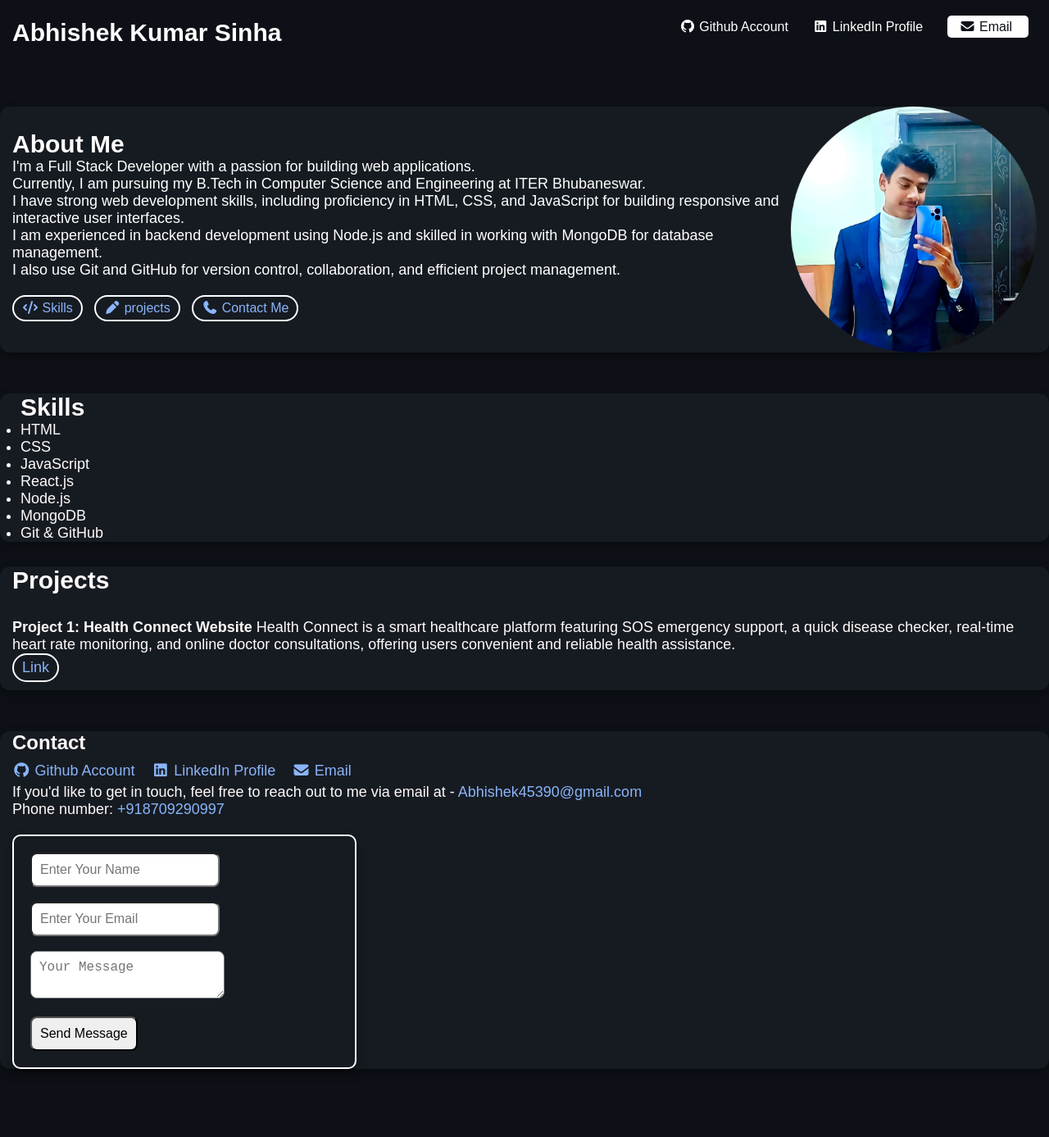
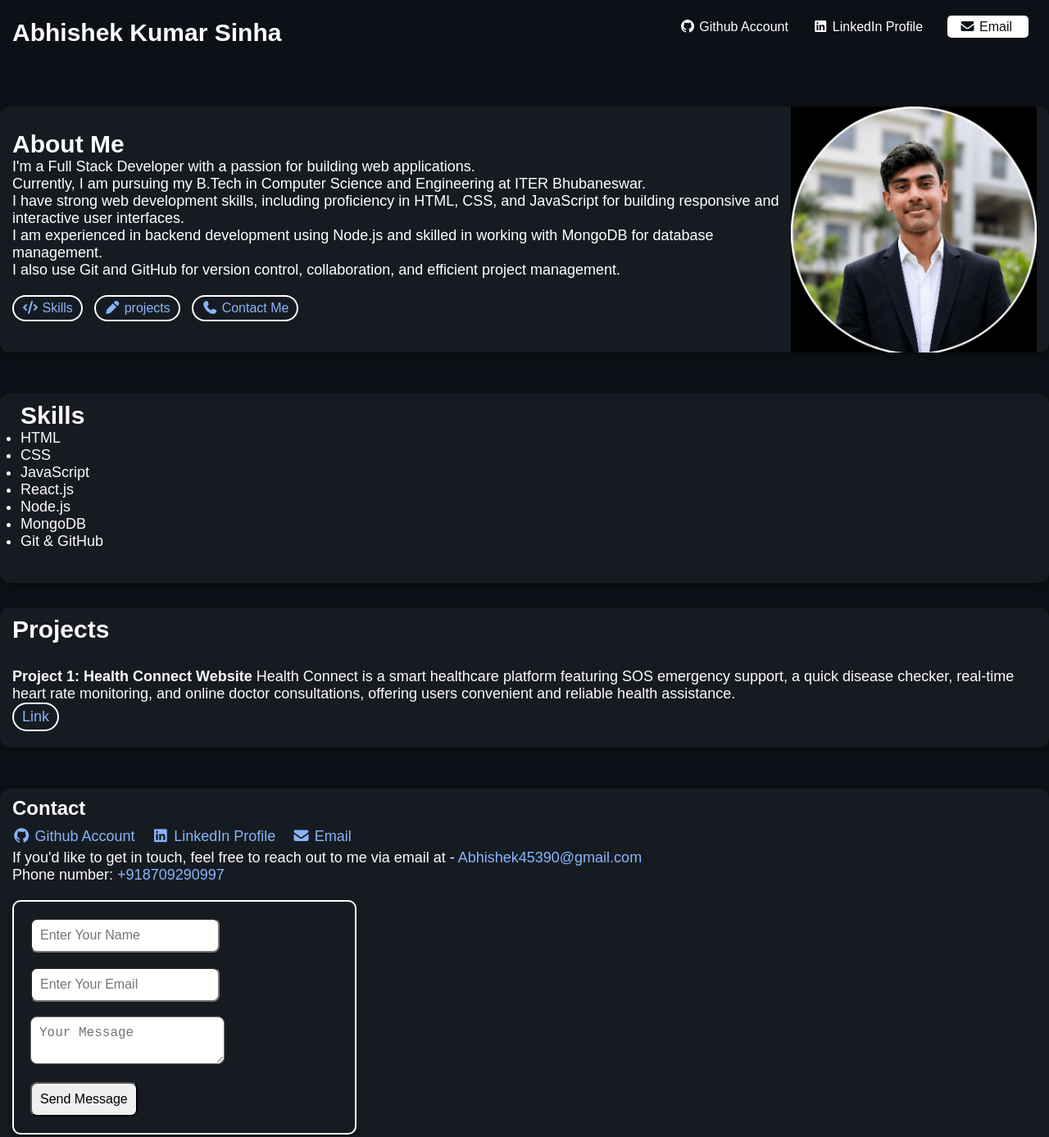
Before and after one commit to abhiishekkrsinha/Abhishek-Portfolio, a plain HTML site: page index.html in a window 1280 px wide. Shown: the whole page at 82% size. Before the commit the page ends 1344 px from the top, so only its background shows below. Drawn offline with Linux system fonts and the light colour scheme.

Commit message:
changed profile pic

```diff
--- a/index.html
+++ b/index.html
@@ -60,7 +60,7 @@
             </div>
 
             <div class="image">
-                <img src="cropped_circle_image.png" height="300"
+                <img src="Profile Pic (1).png" height="300"
                 alt="Abhishek Kumar Sinha">
             </div>
         </section>
@@ -145,8 +145,8 @@
                 </div>
                 <div class="contactform">
                     <!-- Contact form without JavaScript -->
-                    <form action="https://docs.google.com/forms/d/e/1FAIpQLSfzmcV0RlgTvEaTu-zjDFxpvAaee_FqZg6lfHDoWLTEnbhOQQ/formResponse?usp=pp_url&embedded=true&redirect_to=thankyou.html"
-                        method="POST"
+                    <form action="https://docs.google.com/forms/d/e/1FAIpQLSfzmcV0RlgTvEaTu-zjDFxpvAaee_FqZg6lfHDoWLTEnbhOQQ/formResponse?usp=pp_url &embedded=true&redirect_to=thankyou.html"
+                       method="POST"
                         target="hidden_iframe">
 
                         <input type="text" name="entry.2005620554" placeholder="Enter Your Name" required>
--- a/style.css
+++ b/style.css
@@ -105,7 +105,7 @@ nav .right a span{
 }
 /* section 2 : skills */
 .skills{
-    padding: 0 25px;
+    padding: 10px 25px;
     margin-bottom: 30px;
     text-align: left;
     color: snow;
@@ -149,7 +149,7 @@ box-shadow:0 4px 12px rgba(0,0,0,0.4);
 }
 .projects{
 
-    padding: 0 15px;
+    padding: 10px 15px;
     margin-bottom: 50px;
     gap: 10px;
     color: snow;
@@ -181,7 +181,7 @@ box-shadow:0 4px 12px rgba(0,0,0,0.4);
 /* contact section */
 .contact{
     color: snow;
-    padding: 0 15px;
+    padding: 10px 15px;
     margin-bottom: 40px;
     background:#161b22;
 padding-left: 0 20px;
```
Also changed, not shown: Profile Pic (1).png (added).
